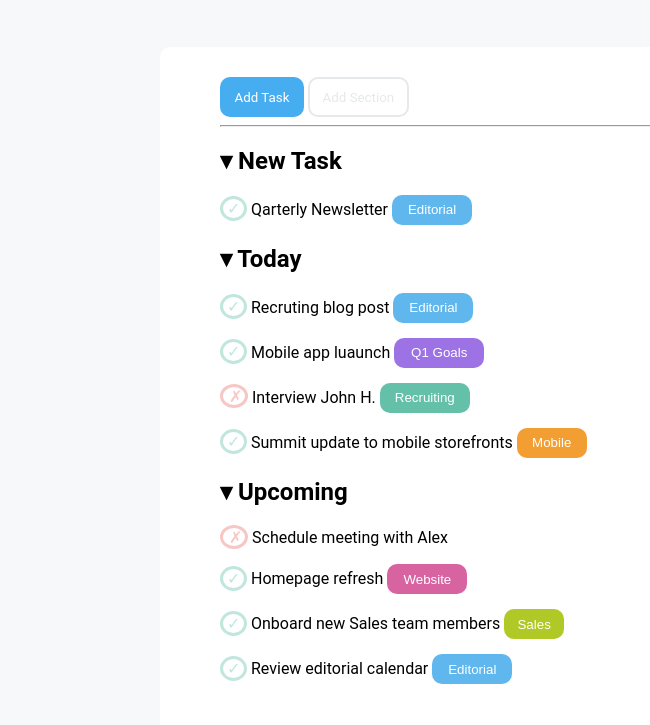
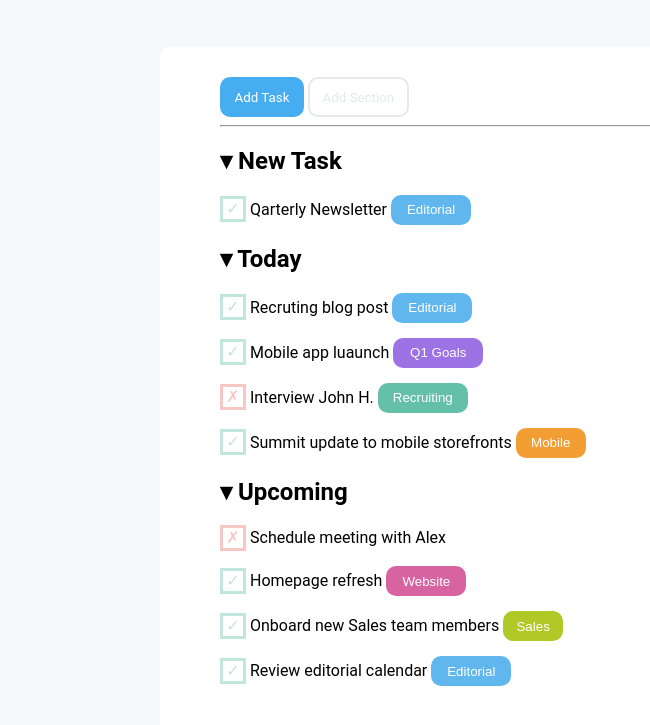
Before and after one commit to veronicacrisafi/html-css-toboolist, a plain HTML site: page index.html in a window 1280 px wide. Shown: the part 65-790 px from the top of the page, without its empty margins (0-650 px from the left). Drawn offline with Linux system fonts and the light colour scheme.

Commit message:
sistemata stessa altezza e larghezza dei checkmark

```diff
--- a/style.css
+++ b/style.css
@@ -139,11 +139,10 @@ font-family: "Roboto", sans-serif;
 .checkmark{
     display: inline-block;
     color:#c1e6dd;
-    width: 13px;
-    height: 19px;
-    border-radius: 50%;
+    width: 20px;
+    height: 20px;
+    text-align: center;
     border-style: solid;
-    padding-inline:4px;
     border-color:#c1e6dd;
 
 }
@@ -152,11 +151,10 @@ font-family: "Roboto", sans-serif;
 .delete{
     display: inline-block;
     color:#f7c7c5;
-    width: 10px;
-    height: 18px;
-    border-radius: 50%;
+    width: 20px;
+    height: 20px;
     border-style: solid;
-    padding-inline:6px;
+    text-align: center;
     border-color:#f7c7c5;
    }
 
```
